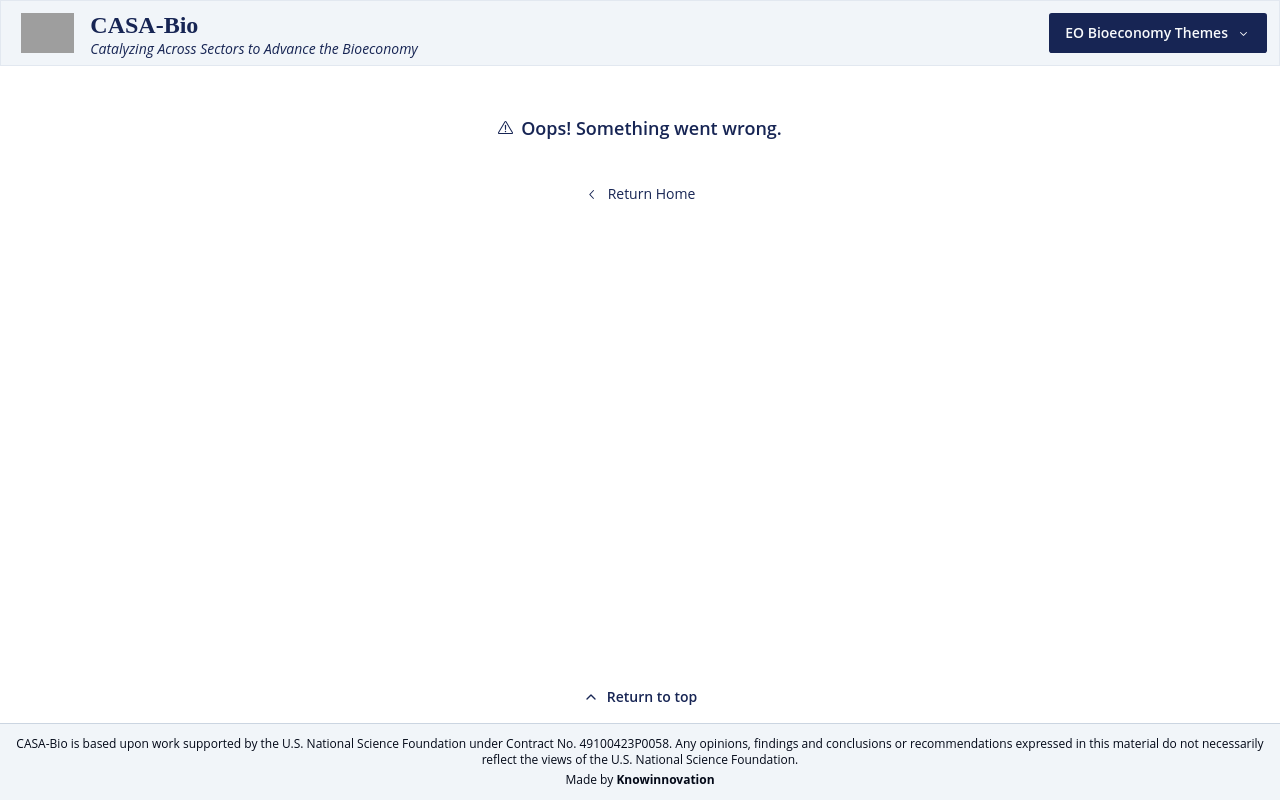
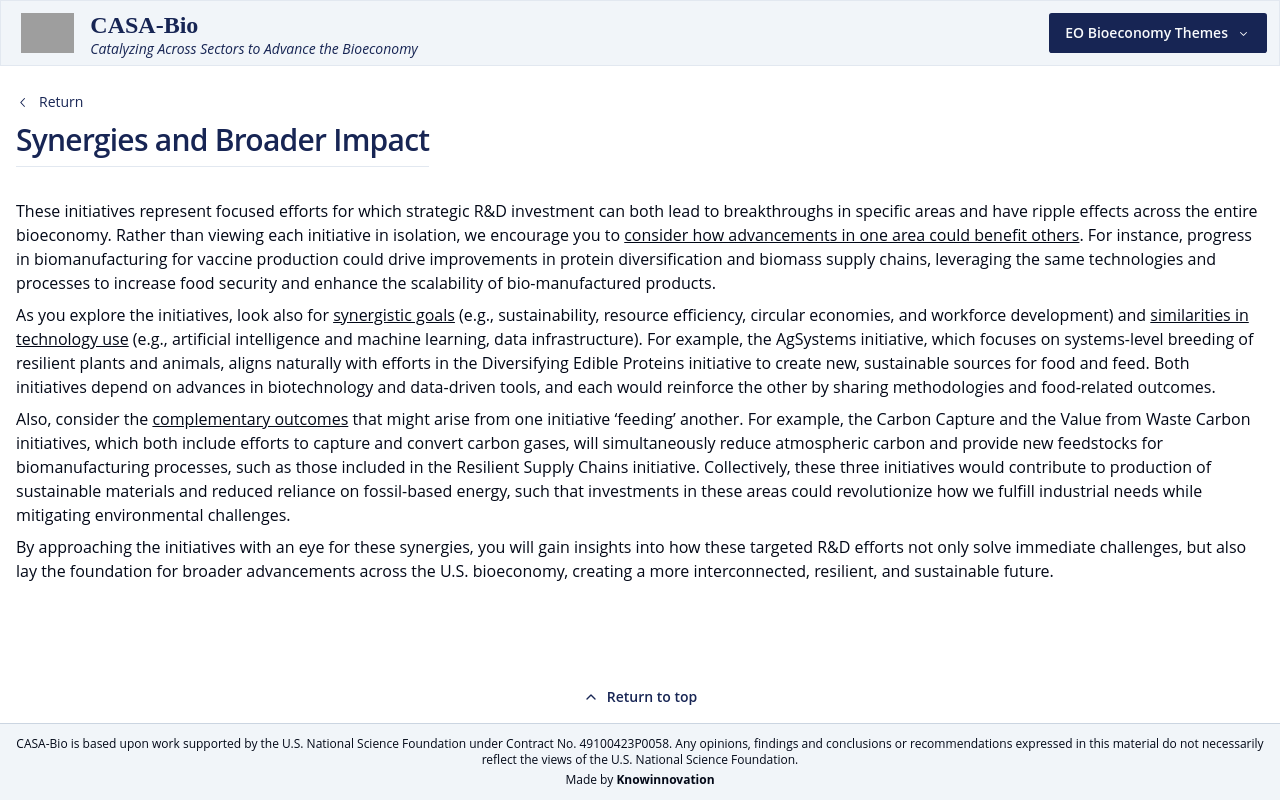
Before and after one commit to ZachStapletonJones/casa-bio, a Next.js app: page /synergies-broader-impact in a window 1280 px wide. Built offline with nearby package versions, Linux system fonts and the light colour scheme; grey boxes are pictures that could not be loaded.

Commit message:
added first round of updates

```diff
--- a/app/[theme]/[subtheme]/page.tsx
+++ b/app/[theme]/[subtheme]/page.tsx
@@ -4,7 +4,7 @@ import Link from 'next/link'
 import React from 'react'
 import Markdown from 'react-markdown'
 import remarkGfm from 'remark-gfm'
-import { ChevronLeftIcon, Link2Icon, QuestionMarkCircledIcon } from '@radix-ui/react-icons'
+import { ChevronLeftIcon, InfoCircledIcon, Link2Icon, QuestionMarkCircledIcon } from '@radix-ui/react-icons'
 import { Icon } from '@/data/icons'
 import { Card } from '@/components/ui/card'
 import SubthemeGrid from '@/components/SubthemeGrid'
@@ -60,7 +60,10 @@ export default function SubthemePage({params}:{params:{theme:string, subtheme:st
       <Markdown className={'prose pb-8 min-w-full &>*:w-full'} remarkPlugins={[remarkGfm]}>{subthemeData?.pageTitle}</Markdown>
       {/* <img className='hidden md:block md:col-span-2 max-h-32 place-self-end' src={themeData?.promptImage} alt={themeData?.title} /> */}
       <div className='flex flex-col gap-4'>
-
+      <div className='w-full flex justify-center  mb-0'>
+          <Card className='flex items-center gap-2 p-2 text-primary'>
+            <InfoCircledIcon/> This content may be outdated, please refer to the most up-to-date <Link className='w-fit text-primary font-semibold hover:underline' href="/#initiatives">Bioeconomy Initiative Documents.</Link></Card>
+        </div>
         <Markdown className={'prose min-w-full &>*:w-full'} remarkPlugins={[remarkGfm]}>{subthemeData?.questions}</Markdown>
 
     </div>
--- a/app/[theme]/page.tsx
+++ b/app/[theme]/page.tsx
@@ -4,9 +4,9 @@ import Link from 'next/link'
 import React from 'react'
 import Markdown from 'react-markdown'
 import remarkGfm from 'remark-gfm'
-import { ChevronLeftIcon, Link2Icon } from '@radix-ui/react-icons'
+import { ChevronLeftIcon, InfoCircledIcon, Link2Icon } from '@radix-ui/react-icons'
 import { Icon } from '@/data/icons'
-import { Card } from '@/components/ui/card'
+import { Card, CardContent } from '@/components/ui/card'
 import SubthemeGrid from '@/components/SubthemeGrid'
 import Error from '@/components/Error'
 
@@ -20,19 +20,24 @@ export default function ThemePage({params}:{params:{theme:string}}) {
     const themeData = themes.find(t=>t.slug === params.theme)
     if (!themeData) return <Error />
   return (
-    <div className='flex flex-col gap-12 w-full grow items-start justify-start'>
+    <div className='flex flex-col gap-8 w-full grow items-start justify-start'>
       <div className='flex flex-col w-full items-start'>
         <Link href={'/themes'}>
         <Button variant={'link'} className='p-0 m-0 flex items-center gap-2'><ChevronLeftIcon />Return to Themes</Button>
         </Link>
       <div className='w-full'>
       <Icon className={`fill-current float-right hidden md:inline-block max-h-16 max-w-sm  ${'theme'+themeData?.id}`} id={themeData?.id as number} />
-      <div className='text-primary font-semibold'>EO Bioeconomy Theme:</div>
-      <Markdown className={'prose min-w-full &>*:w-full'} remarkPlugins={[remarkGfm]}>{themeData?.tagline}</Markdown>
+        <div className='text-primary font-semibold'>EO Bioeconomy Theme:</div>
+        <Markdown className={'prose min-w-full &>*:w-full'} remarkPlugins={[remarkGfm]}>{themeData?.tagline}</Markdown>
 
-      {/* <img className='hidden md:block md:col-span-2 max-h-32 place-self-end' src={themeData?.promptImage} alt={themeData?.title} /> */}
+        {/* <img className='hidden md:block md:col-span-2 max-h-32 place-self-end' src={themeData?.promptImage} alt={themeData?.title} /> */}
+        </div>
+
       </div>
-      </div>
+      <div className='w-full flex justify-center  mb-0'>
+          <Card className='flex items-center gap-2 p-2 text-primary'>
+            <InfoCircledIcon/> This content may be outdated, please refer to the most up-to-date <Link className='w-fit text-primary font-semibold hover:underline' href="/#initiatives">Bioeconomy Initiative Documents.</Link></Card>
+        </div>
         <Markdown className={'prose min-w-full &>*:w-full'} remarkPlugins={[remarkGfm]}>{themeData?.introduction}</Markdown>
         <Card className={`border ${'theme'+themeData?.id} border grid grid-cols-1 place-items-center w-full h-32 px-12 border-slate-300`}>
           <div className='flex items-center gap-4 md:gap-2'>
--- a/app/page.tsx
+++ b/app/page.tsx
@@ -35,7 +35,7 @@ export default function Home() {
           </div> */}
           <div className="flex flex-col gap-4">
 
-            <h2  className='scroll-m-20 border-b w-fit text-2xl font-semibold tracking-tight text-primary'>Overview of the Initiatives</h2>
+            <h2 id="initiatives" className='scroll-m-20 border-b w-fit text-2xl font-semibold tracking-tight text-primary'>Overview of the Bioeconomy Initiatives</h2>
             <div>The final set of CASA-Bio initiatives capture the excitement and outstanding promise of these R&D areas
             to catalyze collaboration across sectors to advance the future of the bioeconomy. The initiatives include
             the following:</div>
@@ -50,9 +50,11 @@ export default function Home() {
         <div className='space-y-4'>
 
 
-            {/* <h2 className='scroll-m-20 border-b w-fit text-2xl font-semibold tracking-tight text-primary'>What we will do with your input</h2>
-            <p>As a next step in the CASA-Bio process, funding agency and private sector reps will collaborate once again to evaluate your ideas in context of our shared goals to identify priority areas that are the most exciting and innovative and that have high potential for cross-agency synergy. </p>
-            <p>Then, we will use those ideas as topics for a series of Workshops to be held in spring and summer 2024.  The goals of the workshops will be to engage researchers in producing detailed plans/roadmaps/white papers to lay out plans for how research in these priority areas could advance the bioeconomy.</p> */}
+            <h2 className='scroll-m-20 border-b w-fit text-2xl font-semibold tracking-tight text-primary'>Acknowledgements</h2>
+            <p>We extend our sincere thanks to the many planning committee members from government and private sectors, who enthusiastically shared ideas and insights on their organizations’ priorities, which provided, and continues to provide, a breadth of collaborative opportunities to explore. A list of these organizations can be found <Link className='w-fit text-primary font-semibold hover:underline' href="/participating-stakeholders">here</Link>.</p>
+            <p>We also wish to thank all participants of the Town Hall and Workshop events who gave generously of  their time to share their scientific ideas and visions for the future, which immensely enriched the  discussions and helped influence the scientific directions of the initiatives. </p>
+            <p>We are especially grateful for the Workshop Chairs who played a pivotal role in developing the workshop  topics and representing their R&D communities, while envisioning and authoring the six CASA-Bio  initiatives. Their leadership and expertise were essential in shaping six actionable and impactful paths to  a future bioeconomy. The ideas represented in the initiatives belong to the authors and do not  necessarily reflect the views of government agencies.  </p>
+            <p>All CASA-Bio events and subsequent discussions were facilitated by an outstanding team at  Knowinnovation; we thank them for their professional guidance on designing and implementing  productive and enjoyable work environments. </p>
          </div>
 
          <div className='text-xs'>
--- /dev/null
+++ b/app/synergies-broader-impact/page.tsx
@@ -0,0 +1,47 @@
+import { Button } from "@/components/ui/button";
+import { ChevronLeftIcon } from "@radix-ui/react-icons";
+import Link from "next/link";
+
+export default function SynergiesBroaderImpact() {
+  return (
+    <div className="w-full space-y-8">
+      <div>
+        <Link href={"/"}>
+          <Button variant={"link"} className="p-0 m-0 flex items-center gap-2">
+            <ChevronLeftIcon />
+            Return
+          </Button>
+        </Link>
+        <h1 className="scroll-m-20 border-b pb-2 text-3xl font-semibold tracking-tight first:mt-2 text-primary w-fit">
+        Synergies and Broader Impact
+        </h1>
+      </div>
+      <div className="flex flex-col gap-2">
+      <p>These initiatives represent focused efforts for which strategic R&D investment can both lead to
+breakthroughs in specific areas and have ripple effects across the entire bioeconomy. Rather than
+viewing each initiative in isolation, we encourage you to <u>consider how advancements in one area could
+benefit others</u>. For instance, progress in biomanufacturing for vaccine production could drive
+improvements in protein diversification and biomass supply chains, leveraging the same technologies
+and processes to increase food security and enhance the scalability of bio-manufactured products.</p>
+      <p>As you explore the initiatives, look also for <u>synergistic goals</u> (e.g., sustainability, resource efficiency,
+circular economies, and workforce development) and <u>similarities in technology use</u> (e.g., artificial
+intelligence and machine learning, data infrastructure). For example, the AgSystems initiative, which
+focuses on systems-level breeding of resilient plants and animals, aligns naturally with efforts in the
+Diversifying Edible Proteins initiative to create new, sustainable sources for food and feed. Both
+initiatives depend on advances in biotechnology and data-driven tools, and each would reinforce the
+other by sharing methodologies and food-related outcomes.</p>
+      <p>Also, consider the <u>complementary outcomes</u> that might arise from one initiative ‘feeding’ another. For
+example, the Carbon Capture and the Value from Waste Carbon initiatives, which both include efforts to
+capture and convert carbon gases, will simultaneously reduce atmospheric carbon and provide new
+feedstocks for biomanufacturing processes, such as those included in the Resilient Supply Chains
+initiative. Collectively, these three initiatives would contribute to production of sustainable materials and
+reduced reliance on fossil-based energy, such that investments in these areas could revolutionize how we
+fulfill industrial needs while mitigating environmental challenges.</p>
+      <p>By approaching the initiatives with an eye for these synergies, you will gain insights into how these
+targeted R&D efforts not only solve immediate challenges, but also lay the foundation for broader
+advancements across the U.S. bioeconomy, creating a more interconnected, resilient, and sustainable
+future.</p>
+      </div>
+    </div>
+  );
+}
--- a/components/SplashContent.tsx
+++ b/components/SplashContent.tsx
@@ -36,13 +36,13 @@ development*</p>
           <p className="max-w-[250px] text-center">Economic activity derived from Biotechnology and Biomanufacturing*</p>
         </TooltipContent>
       </Tooltip>
-    </TooltipProvider>., released in September 2022 by the Biden administration. One of the aims of the EO was to advance the bioeconomy in five key areas (<Link className='w-fit text-primary font-semibold hover:underline' href="/themes">EO Bioeconomy Themes</Link>): climate change solutions, food and agriculture innovation, supply chain resilience, human health, and cross-cutting innovations—through collaboration across government, industry, non-profits, and academia, i.e., stakeholders.</p>
+    </TooltipProvider>, released in September 2022 by the Biden administration. One of the aims of the EO was to advance the bioeconomy in five key areas (<Link className='w-fit text-primary font-semibold hover:underline' href="/themes">EO Bioeconomy Themes</Link>): climate change solutions, food and agriculture innovation, supply chain resilience, human health, and cross-cutting innovations—through collaboration across government, industry, non-profits, and academia, i.e., stakeholders.</p>
 
           <p>In consultation with the Office of Science and Technology Policy, NSF assumed the lead role to foster this collaboration by hosting a two-day meeting in December 2023 to bring together <Link className='w-fit text-primary font-semibold hover:underline' href="/participating-stakeholders">stakeholders</Link> to identify shared research and development (R&D) priorities with strong potential to be advanced through synergistic cooperation. Two dozen bioeconomy-relevant subthemes were identified and shared with the broad R&D community to seek input through direct feedback and <Link className='w-fit text-primary font-semibold hover:underline' href="/town-halls">Town Hall</Link> events held in February 2024. See our <a className="cursor-pointer font-semibold text-primary" href="https://firebasestorage.googleapis.com/v0/b/kistorm-media.appspot.com/o/Community%20Online%20and%20Town%20Hall%20Input.pdf?alt=media&token=bb9c6e4a-1c5c-4497-b523-5775c531a163" target="_blank">synthesis of the Town Hall data</a>.</p>
 
           <p>Between February and April, the NSF team reviewed and shared over 100 <a className="cursor-pointer font-semibold text-primary" href="https://www.google.com/url?q=https://docs.google.com/spreadsheets/d/1nS9WF_zTGcoXdEaJlOP-rZu9cx_HD7gG/edit%23gid%3D698734594&sa=D&source=docs&ust=1717258026778044&usg=AOvVaw3ggHO_oW6nCGGQq02ud-os" target="_blank">bioeconomy roadmaps</a> and planning documents to provide the stakeholders with additional insights in preparation for a Synthesis meeting in April. Armed with this expanded knowledge, stakeholders from government, industry, and non-profits met again to refine the subthemes and to identify six R&D priority areas with strong opportunities for synergy and impact for the bioeconomy.</p>
 
-          <p>In August and September, six workshops were held, each led by multiple experts from academia, industry, and non-profit organizations. These leaders developed draft proposals for innovative R&D initiatives with high potential to produce meaningful outcomes for the bioeconomy, and their proposals formed the basis for workshop discussions. Workshop participants with a broad spectrum of interests and expertise engaged in robust discussions at each workshop, and their feedback helped inform final versions of the bioeconomy initiatives. See the full <a className="cursor-pointer font-semibold text-primary" href="https://firebasestorage.googleapis.com/v0/b/kistorm-media.appspot.com/o/CASA-Bio%20Action%20Plan.pdf?alt=media&token=0e6b6388-545c-4c58-91f1-c426810a3988" target="_blank">CASA-Bio Action Plan</a>. </p>
+          <p>In August and September, six workshops were held, each led by multiple experts from academia, industry, and non-profit organizations. These leaders developed draft proposals for innovative R&D initiatives with high potential to produce meaningful outcomes for the bioeconomy, and their proposals formed the basis for workshop discussions. Workshop participants with a broad spectrum of interests and expertise engaged in robust discussions at each workshop, and their feedback helped inform final versions of the bioeconomy initiatives. See the full <a className="cursor-pointer font-semibold text-primary" href="https://firebasestorage.googleapis.com/v0/b/kistorm-media.appspot.com/o/CASA-Bio%20Action%20Plan.pdf?alt=media&token=0e6b6388-545c-4c58-91f1-c426810a3988" target="_blank">CASA-Bio Action Plan</a> and learn more about how the bioeconomy initiatives are synergistic by reading <Link className='w-fit text-primary font-semibold hover:underline' href="/synergies-broader-impact">Synergies and Broader Impact</Link>. </p>
 
 
 {/*     */}
--- a/components/WorkshopTopicsGrid.tsx
+++ b/components/WorkshopTopicsGrid.tsx
@@ -32,7 +32,7 @@ function WorkshopTopic(workshopTopic:WorkshopTopicData){
             </div>
             <div className='flex flex-row items-center w-full justify-start gap-2'>
 
-                <a className='w-fit font-semibold' href={workshopTopic.summaryURL} target="_blank"><Button className='flex flex-row items-center w-full justify-start gap-2'><DownloadIcon  className={`text-background h-7`} /><span>Initiative Outline Document</span></Button></a>
+                <a className='w-fit font-semibold' href={workshopTopic.summaryURL} target="_blank"><Button className='flex flex-row items-center w-full justify-start gap-2'><DownloadIcon  className={`text-background h-7`} /><span>Bioeconomy Initiative Document</span></Button></a>
                 </div>
             <div className='flex flex-row items-center w-full justify-start gap-2'><span className='italic'>Relevant EO Themes:</span><ThemeLinks themeIds={workshopTopic.themes} /></div>
             <div className='flex flex-row items-center w-full justify-start gap-2'><span className='italic'>Cross-Cutting Advances:</span><AdvancesLinks advancesIds={workshopTopic.advances} /></div>
```
Also changed, not shown: data/workshop-topics.ts (+12 -12 lines).
